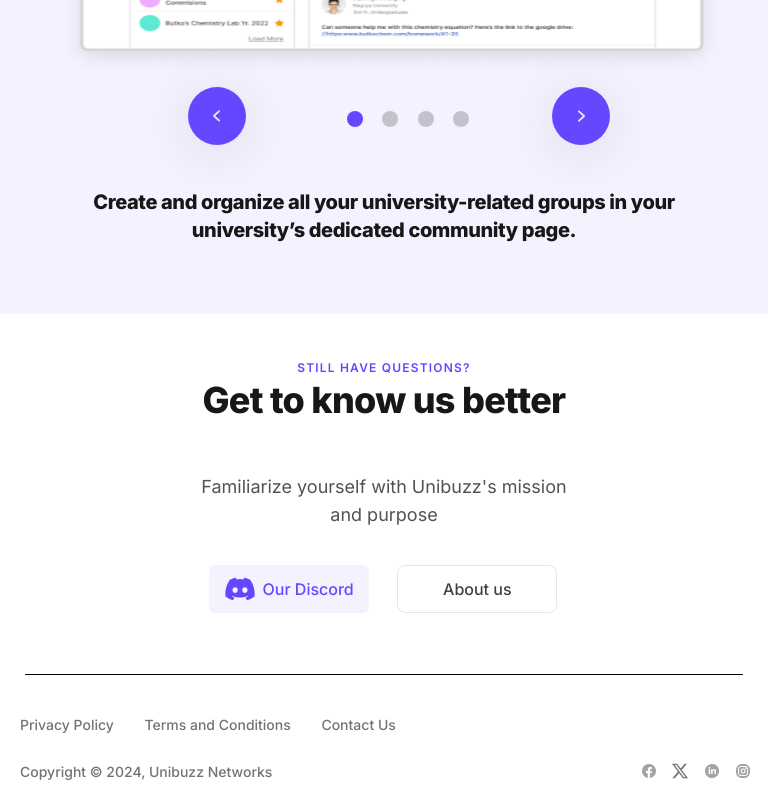
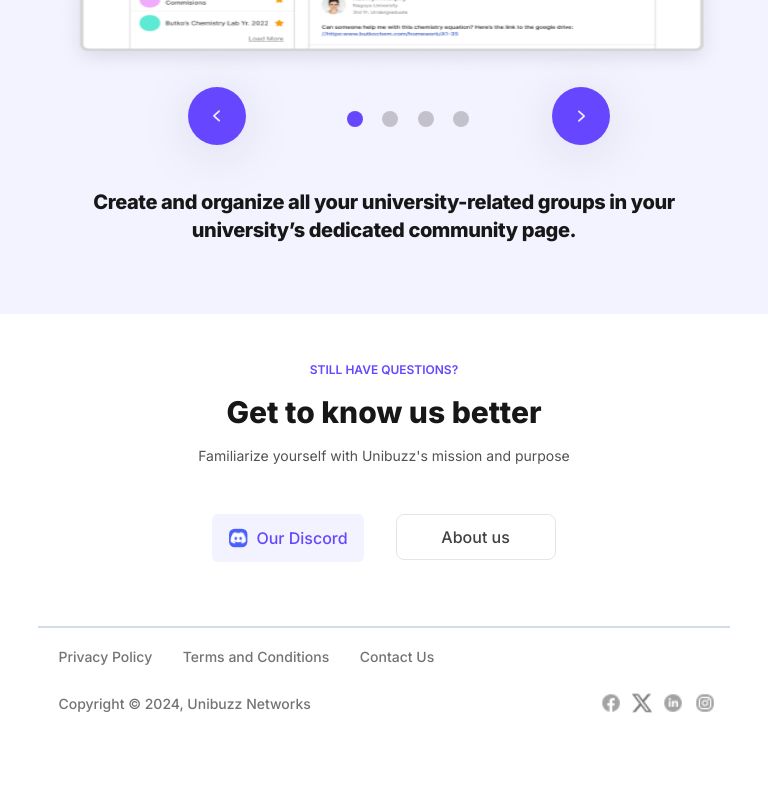
Before and after one commit to BacPacNet/web-app-client, a Next.js app: page / in a window 768 px wide. Shown: the part 5129-5929 px from the top of the page. After the commit the page ends 5857 px from the top, so only its background shows below. Built offline with nearby package versions, Linux system fonts and the light colour scheme; no server answers.

Commit message:
fix: footer refactor

```diff
--- a/src/app/components/Footer/Footer.css
+++ b/src/app/components/Footer/Footer.css
@@ -1,40 +1,4 @@
-.footer {
-  height: 335px;
-  width: 100%;
-  overflow: hidden;
-}
-.top {
-  /* border: 2px solid red; */
-  width: 1214px;
-  height: 211px;
-}
-.left-part {
-  width: 482px;
-  height: 112px;
-  /* border: 2px solid rgb(0, 255, 213); */
-  /* margin-left: -30px; */
-}
-
-.discordImage {
-  height: 26.06px;
-  width: 25.87px;
-  margin-right: 12px;
-}
-.right-part {
-  display: flex;
-  margin-top: 30px;
-  /* border: 2px solid red; */
-  height: 46px;
-  width: 334px;
-  /* margin-left: 10px; */
-}
-.horizontal-line {
-  position: absolute;
-  width: 1214px;
-}
 .bottom {
-  top: 267px;
-  position: absolute;
   display: flex;
   justify-content: space-evenly;
   width: 1214px;
@@ -44,7 +8,6 @@
   font-weight: 500;
 }
 .bottom-part-2 {
-  /* border: 2px solid red; */
   width: 80%;
   display: flex;
   justify-content: space-around;
@@ -55,7 +18,6 @@
 .policy {
   width: 392px;
   height: 20px;
-  /* border: 2px solid red; */
   display: flex;
   justify-content: space-around;
 }
@@ -64,33 +26,26 @@
   align-items: center;
   width: 114px;
   height: 20px;
-  /* border: 2px solid red; */
   margin-right: -125px;
 }
 .btn-disc {
   background-color: #f3f2ff;
 }
 .icon {
-  width: 16px;
-  height: 16px;
+  width: 20px;
+  height: 20px;
 }
 .discord-icon {
-  /* border: 2px solid red; */
-  /* margin-left: 5px; */
   width: 32px;
   height: 32px;
 }
 .btn-sec {
   width: 160px;
-  height: 48px;
-  gap: 12px;
+  height: 46px;
   border-radius: 8px;
   border: 1px solid #e5e5e5;
 }
 @media only screen and (max-width: 1100px) and (min-width: 768px) {
-  .top {
-    width: 90%;
-  }
   .bottom {
     width: 90%;
     justify-content: space-between;
@@ -108,66 +63,23 @@
     display: flex;
     justify-content: space-around;
   }
-  .p2 {
-    margin-top: 37px;
-  }
 }
 @media only screen and (max-width: 768px) and (min-width: 375px) {
-  .footer {
-    width: 100%;
-    height: 486px;
-    flex-direction: column;
-    align-items: center;
-    display: flex;
-  }
-  .top {
-    width: 373.86px;
-    /* border: 2px solid red; */
-    display: flex;
-    flex-direction: column;
-    height: 224px;
-    margin-top: 0px;
-  }
-  .p1 {
-    font-size: 12px;
-    font-weight: 600;
-    line-height: 20px;
-    letter-spacing: 0.1em;
-    text-align: center;
-    width: 373.85px;
-  }
-  .left-part {
-    width: 100%;
-  }
   .left-part h1 {
     font-size: 36px;
     font-weight: 800;
     line-height: 44px;
-    letter-spacing: -0.02em;
-    text-align: center;
-    margin-bottom: 51px;
-    width: 373.85px;
   }
-  .p2 {
-    font-size: 18px;
-    font-weight: 400;
-    line-height: 28px;
-    width: 373.85px;
-    letter-spacing: 0em;
-    text-align: center;
-  }
+
   .right-part {
     position: relative;
     top: 31px;
     left: -1px;
-    /* border: 2px solid rosybrown; */
     width: 373.85px;
     height: 48px;
-    /* padding-left: 13[x]; */
     justify-content: space-evenly;
   }
   .horizontal-line {
-    /* display: flex; */
     position: absolute;
     top: 360px;
     width: 93.5%;
@@ -184,7 +96,6 @@
     justify-content: space-between;
     width: 100%;
     margin-left: 0px;
-    /* justify-content: start; */
   }
   .w-64 {
     position: relative;
@@ -204,7 +115,6 @@
     position: relative;
     top: 7px;
     left: 20px;
-    /* width: 294px; */
   }
   .copyright {
     position: relative;
@@ -219,40 +129,13 @@
   }
 }
 @media only screen and (max-width: 375px) {
-  .footer {
-    /* border: 2px solid red; */
-    width: 100%;
-    height: 414px;
-  }
-  .top {
-    flex-direction: column;
-    align-items: center;
-    display: flex;
-    justify-content: start;
-    width: 100%;
-  }
-  .left-part {
-    width: 344px;
-    /* border: 2px solid red; */
-    height: 120px;
-    display: flex;
-    justify-content: center;
-    flex-direction: column;
-    align-items: center;
-  }
   .right-part {
     width: 336px;
     height: 36px;
     justify-content: center;
     margin-top: 31px;
   }
-  .p1 {
-    font-size: 12px;
-    font-weight: 600;
-    line-height: 20px;
-    letter-spacing: 0.1em;
-    text-align: left;
-  }
+
   .h1 {
     font-size: 32px;
     font-weight: 700;
@@ -261,15 +144,8 @@
     text-align: center;
     margin-bottom: 10px;
   }
-  .p2 {
-    font-size: 14px;
-    font-weight: 400;
-    line-height: 20px;
-    letter-spacing: 0em;
-    text-align: center;
-  }
+
   .btn-primary {
-    /*width: 140px;*/
     height: 36px;
     padding: 10px;
     border-radius: 8px;
@@ -337,9 +213,6 @@
   }
 }
 @media only screen and (max-width: 330px) {
-  .left-part {
-    width: 100%;
-  }
   .policy {
     width: 296px;
   }
--- a/src/app/components/Footer/Footer.tsx
+++ b/src/app/components/Footer/Footer.tsx
@@ -1,12 +1,12 @@
 import './Footer.css'
 
-import { FaDiscord } from 'react-icons/fa'
 import Image from 'next/image'
 import React from 'react'
 import facebook from '../../../assets/Facebook.png'
 import insta from '../../../assets/instagram.png'
 import linkedin from '../../../assets/linkedin.png'
 import x from '../../../assets/X.png'
+import DiscordIcon from '../../../assets/discord.svg'
 
 const Footer: React.FC = () => {
   const handleRedirect = (platform: number) => {
@@ -36,29 +36,27 @@ const Footer: React.FC = () => {
     window.open(url, '_blank')
   }
   return (
-    <div className="footer center-v bg-[#ffffff] relative bottom-0 left-0 right-0 flex flex-col">
-      <div className="top w-full flex relative top-11 h-full justify-between">
-        <div className="left-part">
-          <p className="p1 text-[#6647FF] font-semibold text-xs h-5">STILL HAVE QUESTIONS?</p>
-          <h1 className="h1 text-[#171717] font-extrabold text-4xl h-11">Get to know us better</h1>
-          <p className="p2 text-lg font-normal h-7 text-[#525252]">Familiarize yourself with Unibuzz&apos;s mission and purpose</p>
+    <div className=" w-[90%] mx-auto relative flex flex-col center-v py-8 lg:py-16">
+      <div className="w-full flex flex-col lg:flex-row relative items-center justify-between border-b-2 border-b-gray-light pb-8">
+        <div className="w-full lg:w-1/2 text-center lg:text-left">
+          <p className=" text-[#6647FF] font-semibold text-xs lg:text-sm my-4">STILL HAVE QUESTIONS?</p>
+          <h1 className="text-[#171717] font-extrabold text-3xl lg:text-4xl w-full">Get to know us better</h1>
+          <p className="text-sm lg:text-md my-4 text-[#525252]">Familiarize yourself with Unibuzz&apos;s mission and purpose</p>
         </div>
-        <div className="right-part">
-          <div className="discord mr-4">
-            <button className="btn btn-disc text-[#6647FF] text-base text-center w-40 h-12 font-medium p-2 flex justify-evenly items-center">
-              <FaDiscord className="discord-icon" />
+        <div className="w-full lg:w-1/2 flex justify-center lg:justify-end gap-8 my-8">
+          <div className="discord">
+            <button className="btn btn-disc text-[#6647FF] text-base text-center font-medium py-3 px-4 flex justify-evenly items-center">
+              <Image src={DiscordIcon} className="icon mr-2" alt="DiscordIcon" />
               Our Discord
             </button>
           </div>
           <div className="aboutus">
-            <button className="btn-sec border border-[#E5E5E5] rounded-md bg-transparent text-[#404040] w-40 h-12 text-base font-medium">
-              About us
-            </button>
+            <button className="btn-sec border border-[#E5E5E5] rounded-md bg-transparent text-[#404040] text-base font-medium">About us</button>
           </div>
         </div>
       </div>
-      <hr className="horizontal-line top-56 " />
-      <div className="bottom w-full ">
+
+      <div className="bottom w-full my-4">
         <div className="copyright">Copyright © 2024, Unibuzz Networks</div>
         <div className="flex bottom-part-2">
           <div className="policy flex">
```
Also changed, not shown: src/assets/discord.svg (added).
